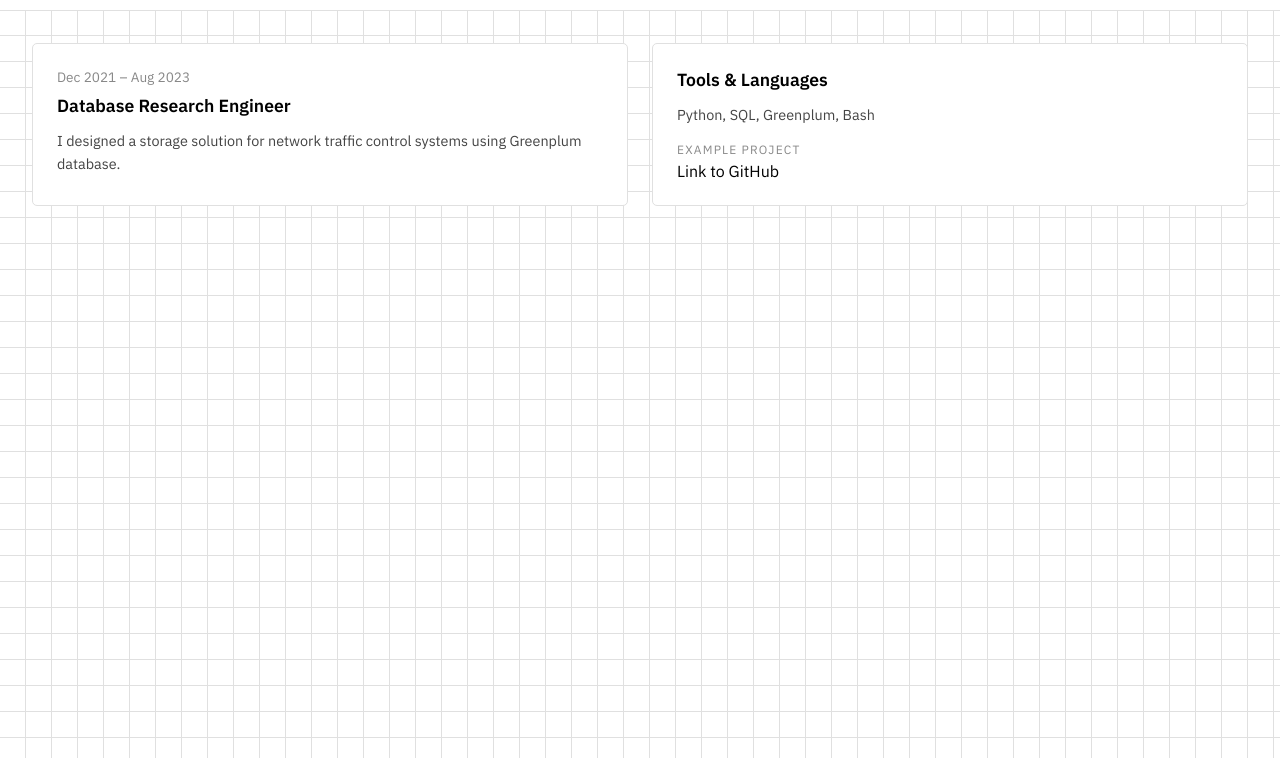
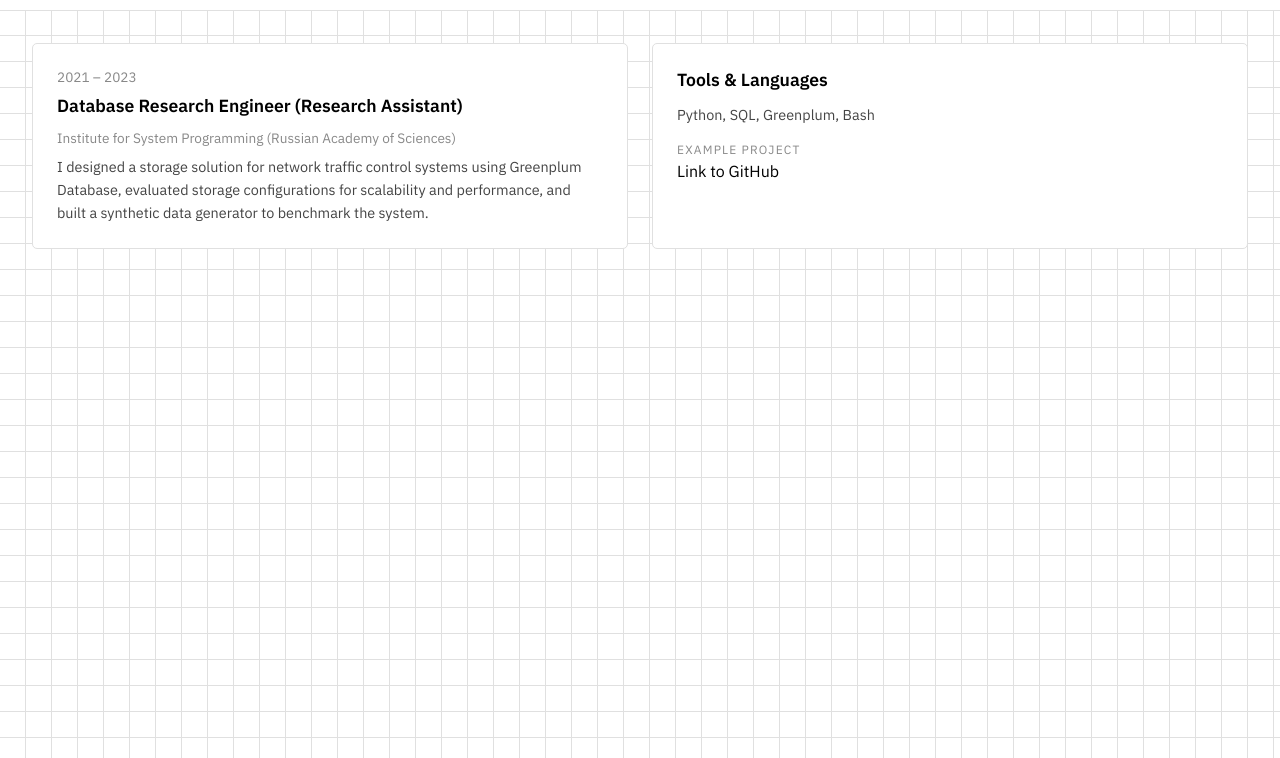
Before and after one commit to bytemaru/portfolio-website, a website built with webpack: page public/index.html in a window 1280 px wide. Shown: the part 42-800 px from the top of the page. Built offline with nearby package versions, Linux system fonts and the light colour scheme.

Commit message:
feat: cards render from jobs data

```diff
--- a/package.json
+++ b/package.json
@@ -69,6 +69,7 @@
     "css-select": "^4.3.0",
     "css-what": "^6.2.2",
     "cssesc": "^3.0.0",
+    "d3": "^7.9.0",
     "debug": "^4.4.3",
     "default-browser": "^5.2.1",
     "default-browser-id": "^5.0.0",
--- a/public/index.html
+++ b/public/index.html
@@ -30,16 +30,20 @@
 <main>
     <section class="cards">
         <article class="card">
-            <p class="card-date">Dec 2021 – Aug 2023</p>
-            <h2 class="card-title">Database Research Engineer</h2>
-            <p class="card-body">I designed a storage solution for network traffic control systems using Greenplum database.</p>
+            <p class="card-date" id="card-date"></p>
+            <h2 class="card-title" id="card-title"></h2>
+            <p class="card-work-at">
+                <span id="card-work-at"></span>
+                <a id="card-company-website" target="_blank"></a>
+            </p>
+            <p class="card-body" id="card-body"></p>
         </article>
 
         <article class="card">
-            <h2 class="card-title">Tools & Languages</h2>
-            <p class="card-body">Python, SQL, Greenplum, Bash</p>
-            <p class="card-label">Example Project</p>
-            <a href="https://github.com/bytemaru" target="_blank">Link to GitHub</a>
+            <h2 class="card-title" id="card-tools-title">Tools & Languages</h2>
+            <p class="card-body" id="card-tools-body"></p>
+            <p class="card-label" id="card-tools-label">Example Project</p>
+            <a id="card-project-link" target="_blank">Link to Project</a>
         </article>
     </section>
 </main>
--- /dev/null
+++ b/src/components/cards.js
@@ -0,0 +1,29 @@
+import {getJobAtDate} from "../data/jobs.js"
+
+export function renderCards(date) {
+  const job = getJobAtDate(date)
+  if (!job) return
+
+  document.getElementById('card-date').textContent =
+    job.startDate.getFullYear() + ' – ' + job.endDate.getFullYear()
+
+  document.getElementById('card-title').textContent = job.title
+  document.getElementById('card-body').textContent = job.description
+
+  const linkCompany = document.getElementById('card-company-website')
+  linkCompany.textContent = job.company
+  linkCompany.href = job.companyLink
+
+  document.getElementById('card-tools-body').textContent = job.tools.join(', ')
+
+  const link = document.getElementById('card-project-link')
+  link.href = job.projectUrl
+  link.textContent = job.projectLabel
+
+}
+
+// temporary test — remove later
+import { jobs } from '../data/jobs.js'
+document.addEventListener('DOMContentLoaded', () => {
+  renderCards(jobs[0].startDate)
+})
--- a/src/components/timeline.js
+++ b/src/components/timeline.js
@@ -1,3 +1,5 @@
+import * as d3 from 'd3';
+
 const margin = {
   top: 20,
   right: 20,
--- a/src/index.js
+++ b/src/index.js
@@ -1,3 +1,3 @@
 import './style.css'
 import './components/menu.js'
-import './components/timeline.js'
+import './components/cards.js'
--- a/src/style.css
+++ b/src/style.css
@@ -140,6 +140,12 @@ body {
   margin-bottom: 0.5rem;
 }
 
+.card-work-at {
+  font-size: 0.85rem;
+  color: #888;
+  margin-bottom: 0.5rem;
+}
+
 .card-title {
   font-size: 1.1rem;
   font-weight: 600;
```
Also changed, not shown: 1 other file.
